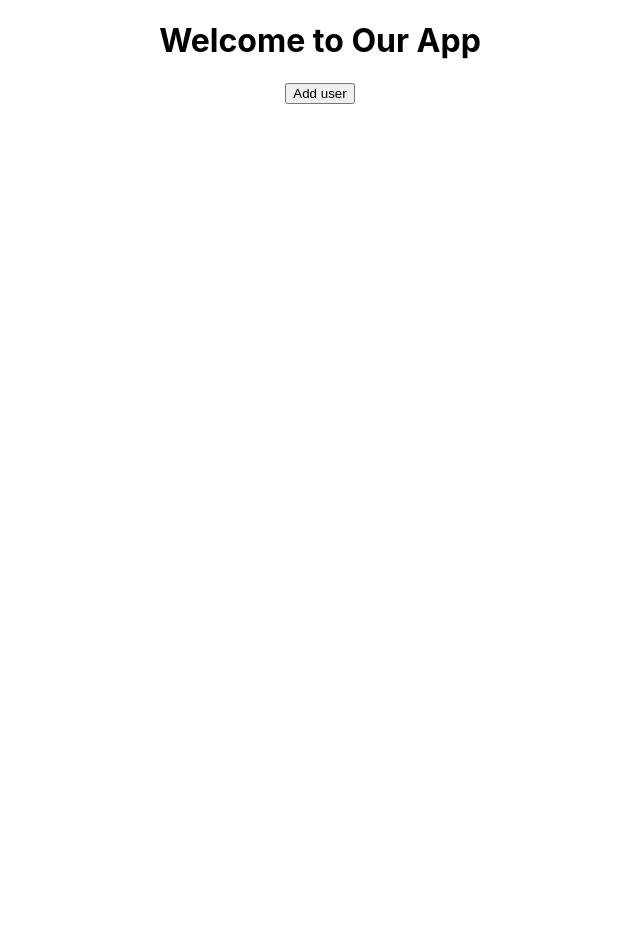
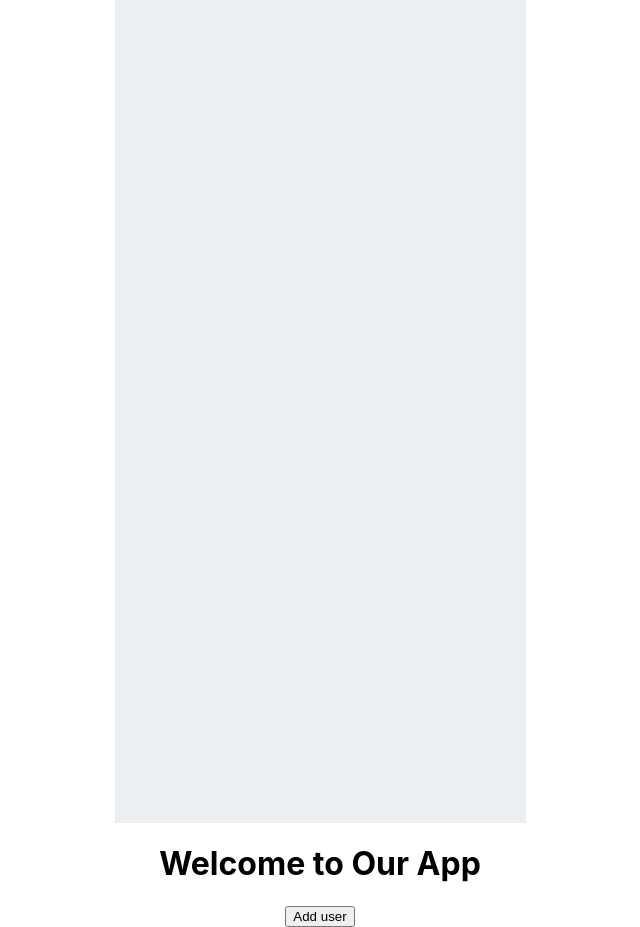
Before and after one commit to ashwanikpankaj/Mental-Health, a React (Create React App) app in the folder mentalhealth/: page / in a window 1280 px wide. Shown: the whole page, without its empty margins (320-960 px from the left). Before the commit the page ends 800 px from the top, so only its background shows below. Built offline with nearby package versions, Linux system fonts and the light colour scheme.

Commit message:
components, styles folder created

```diff
--- a/mentalhealth/src/App.js
+++ b/mentalhealth/src/App.js
@@ -1,6 +1,7 @@
 
 import './App.css';
 import axios from 'axios';
+import { Landing } from './components/Landing';
 
 function App() {
 
@@ -21,6 +22,7 @@ function App() {
 
   return (
     <div className="App">
+      <Landing />
       <h1>Welcome to Our App</h1>
 
       <button onClick={addauser}>Add user</button>
--- /dev/null
+++ b/mentalhealth/src/components/Landing.jsx
@@ -0,0 +1,13 @@
+import '../styles/landing.css'
+
+var maindiv = 'lpage1'
+
+export function Landing() {
+    return (
+        <>
+            <div
+                className={`${maindiv}`}
+            ></div>
+        </>
+    )
+}
--- /dev/null
+++ b/mentalhealth/src/styles/landing.css
@@ -0,0 +1,6 @@
+.lpage1 {
+    width: 411px;
+    height: 823px;
+    background: #ECEFF1;
+    margin: auto;
+}
```
Also changed, not shown: 2 other files (tests, documents, lock files or other folders).
